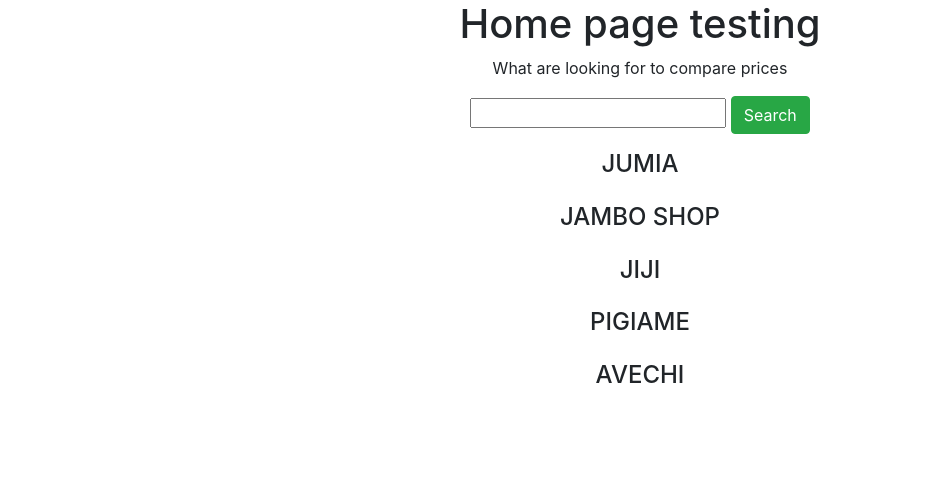
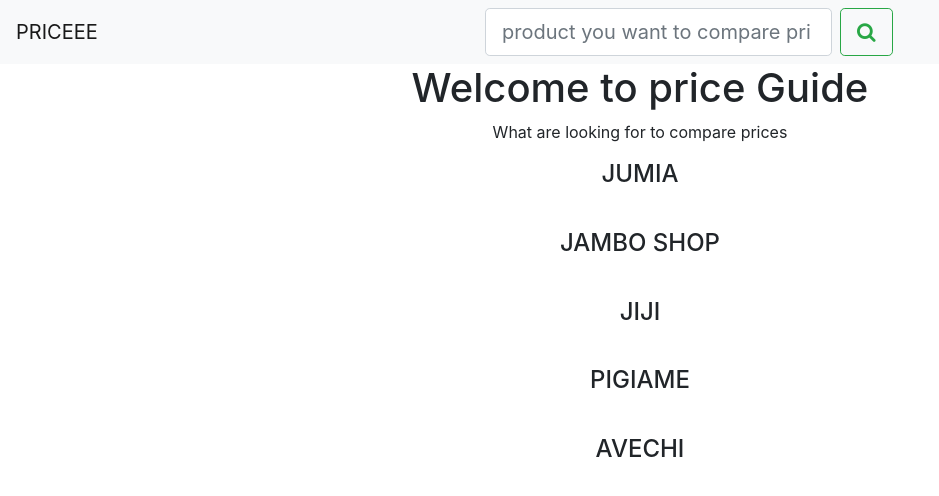
Before and after one commit to Madaraka02/webscrapping_multiple-websites, a Flask app: page / in a window 1280 px wide. Shown: the top 496 px of the page, without its empty margins (0-939 px from the left). Run offline with Flask 2, Linux system fonts and the light colour scheme; some libraries are stand-ins or nearby versions.

Commit message:
added navbar

```diff
--- a/web/app.py
+++ b/web/app.py
@@ -207,6 +207,7 @@
                     pigiame_image.append(img['src'])
                     pigiame_link.append(link['href'])
                     pigiame_price.append(price)
+                    # print(pigiame_price)
 
 
     return render_template("index.html", jambo=zip(jambo_title,jambo_price,jambo_image,jambo_link),
--- a/web/templates/index.html
+++ b/web/templates/index.html
@@ -7,19 +7,29 @@
     <title>Price Comparison</title>
     <link rel="stylesheet" href="https://cdn.jsdelivr.net/npm/bootstrap@4.0.0/dist/css/bootstrap.min.css"
     integrity="sha384-Gn5384xqQ1aoWXA+058RXPxPg6fy4IWvTNh0E263XmFcJlSAwiGgFAW/dAiS6JXm" crossorigin="anonymous">
+    <link rel="stylesheet" href=" https://cdnjs.cloudflare.com/ajax/libs/font-awesome/4.7.0/css/font-awesome.min.css" >
 </head>
 <body>
+    <nav class="navbar navbar-expand-lg navbar-light bg-light">
+        <a class="navbar-brand" href="/">PRICEEE</a>
+        <button class="navbar-toggler" type="button" data-toggle="collapse" data-target="#navbarSupportedContent" aria-controls="navbarSupportedContent" aria-expanded="false" aria-label="Toggle navigation">
+          <span class="navbar-toggler-icon"></span>
+        </button>
+
+        <div class="collapse navbar-collapse " id="navbarSupportedContent">
+
+          <form action="/" method="POST" class="form-inline my-2 my-lg-0 ml-auto mr-auto ">
+            <input class="form-control mr-sm-2 form-control-lg input-lg" name='name' type="search" placeholder="product you want to compare price" aria-label="Search">
+            <button class="btn btn-outline-success my-2 my-sm-0 btn-lg" type="submit"><i class="fa fa-search"></i></button>
+          </form>
+        </div>
+      </nav>
 
     <div>
-        <h1 class="text-center">Home page testing</h1>
+        <h1 class="text-center">Welcome to price Guide</h1>
         <p class="text-center">What are looking for to compare prices</p>
-        <div class="text-center">
-        <form action="/" method="POST">
-            <input type=text name='name'>
-            <button class="btn btn-success" type=submit name='search'>Search</button>
-            </form></div>
 <div class="container mt-3 mb-2">
-    <h4 class="text-center mt-2 mb-2">JUMIA</h4>
+    <h4 class="text-center mt-2 mb-4">JUMIA</h4>
     <div class="row">
 
 
@@ -43,7 +53,7 @@
 </div>
 
 <div class="container mt-3 mb-2">
-    <h4 class="text-center mt-2 mb-2">JAMBO SHOP</h4>
+    <h4 class="text-center mt-2 mb-4">JAMBO SHOP</h4>
     <div class="row">
 
 
@@ -63,7 +73,7 @@
 </div>
 </div>
 <div class="container mt-3 mb-2">
-    <h4 class="text-center mt-2 mb-2">JIJI</h4>
+    <h4 class="text-center mt-2 mb-4">JIJI</h4>
     <div class="row">
 
 
@@ -83,7 +93,7 @@
 </div>
 </div>
 <div class="container mt-3 mb-2">
-    <h4 class="text-center mt-2 mb-2">PIGIAME</h4>
+    <h4 class="text-center mt-2 mb-4">PIGIAME</h4>
     <div class="row">
 
 
@@ -103,7 +113,7 @@
 </div>
 </div>
 <div class="container mt-3 mb-2">
-    <h4 class="text-center mt-2 mb-2">AVECHI</h4>
+    <h4 class="text-center mt-2 mb-4">AVECHI</h4>
     <div class="row">
 
 
```
